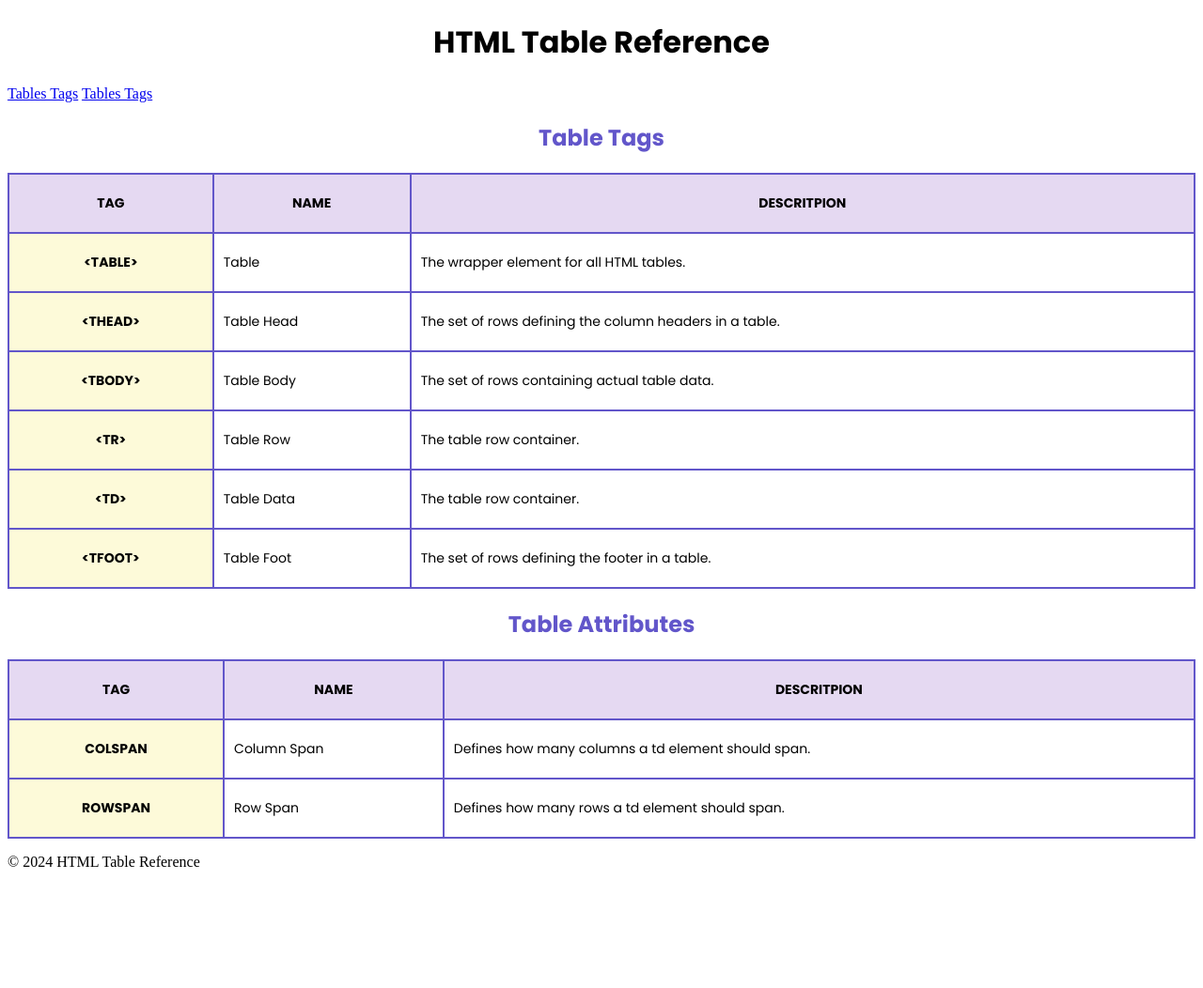
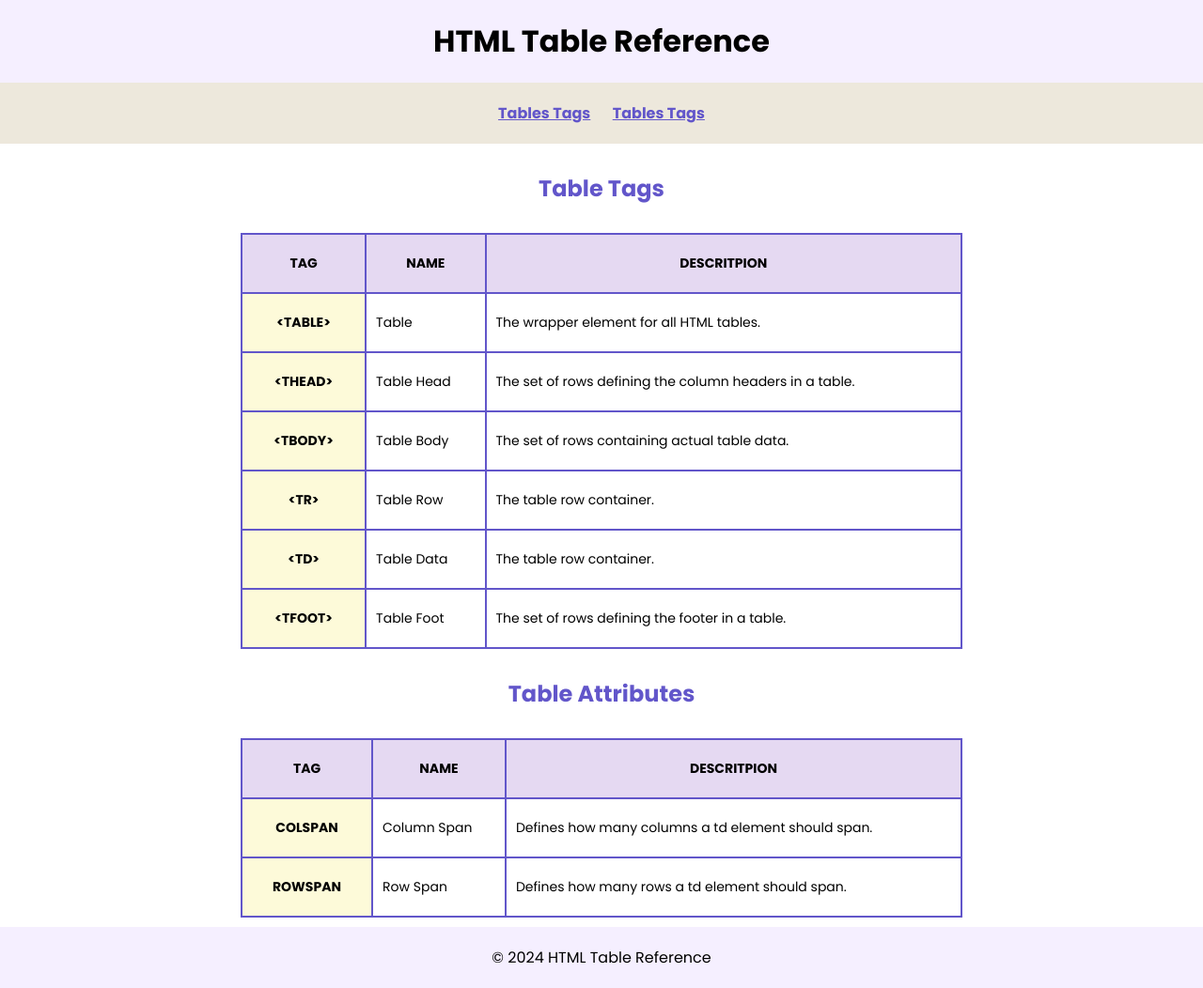
Before and after one commit to Hlmagg/cheat-sheet, a plain HTML site: page index.html in a window 1280 px wide. Shown: the whole page at 94% size. Before the commit the page ends 943 px from the top, so only its background shows below. Drawn offline with Linux system fonts and the light colour scheme.

Commit message:
Update styles.css

```diff
--- a/styles.css
+++ b/styles.css
@@ -1,22 +1,41 @@
+* {
+  margin: 0;
+  padding: 0;
+  font-family: poppins, monospace, helvetica, sans-serif;
+}
+header {
+  margin: 0 auto;
+  background-color: #F5EFFF;
+  padding: 20px;
+}
 h1 {
   color: #000000;
   text-align: center;
-  font-family: poppins, monospace, helvetica, sans-serif;
 }
 h2 {
+  margin: 20px auto;
+  padding: 10px;
   color: #6256CA;
   text-align: center;
-  font-family: poppins, monospace, helvetica, sans-serif;
 }
-
+nav {
+  padding: 20px;
+  background-color: #EDE8DC;
+  text-align: center;
+  font-weight: bold;
+}
+nav a {
+  margin: 0 auto;
+  padding: 10px;
+  color: #6256CA;
+}
 table, th, td {
   border: 2px solid #6256CA;
 }
 table {
 margin: 0 auto;
 border-collapse: collapse;
-width: 100%;
-font-family: poppins, monospace, helvetica, sans-serif;
+width: 60%;
 }
 th {
   padding: 20px;
@@ -29,7 +48,6 @@ th {
   text-align: center;
 }
 td {
-  font-family: poppins, monospace, helvetica, sans-serif;
   text-align: left;
   font-size: 14px;
   padding: 10px;
@@ -37,5 +55,11 @@ td {
 #tags {
   color: #000000;
   background-color: #FDFAD9;
-
 }
+footer {
+  margin-top: 10px;
+  padding: 20px;
+  color: #000000;
+  background-color: #F5EFFF;
+  text-align: center;
+}
```
